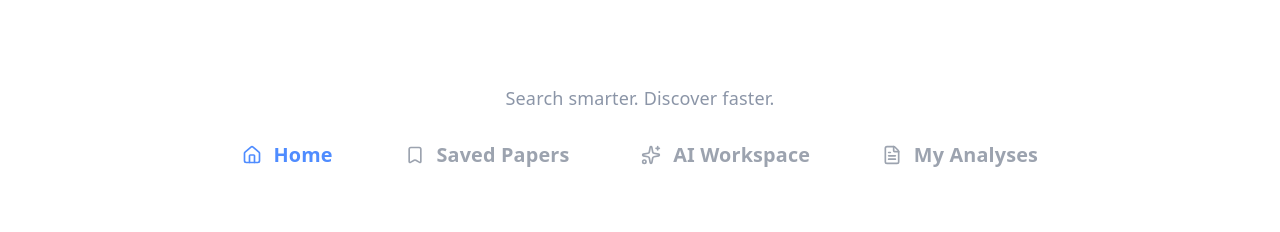
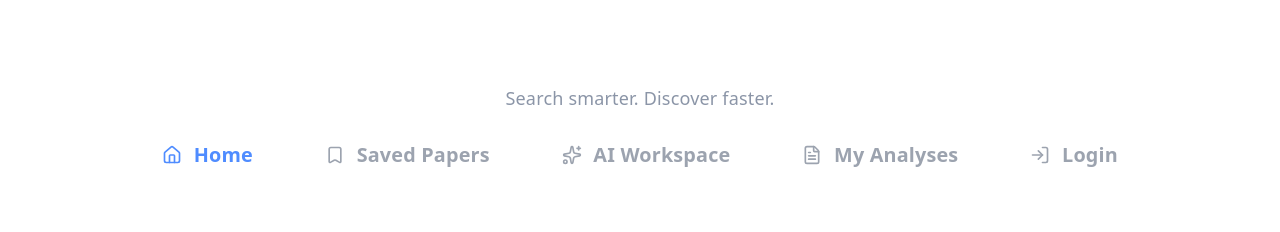
Before and after one commit to rhea3006/research-intelligence-platform, a React (Vite) app in the folder frontend/: page / in a window 1280 px wide. Shown: the top 232 px of the page. Built offline with nearby package versions, Linux system fonts and the light colour scheme; no server answers.

Commit message:
Complete authentication flow and protected user access

```diff
--- a/frontend/src/components/Navbar.css
+++ b/frontend/src/components/Navbar.css
@@ -73,3 +73,10 @@
 
     color:#4f8cff;
 }
+
+.auth-button {
+    border: none;
+    background: none;
+    font: inherit;
+    cursor: pointer;
+}
--- a/frontend/src/components/Navbar.tsx
+++ b/frontend/src/components/Navbar.tsx
@@ -1,5 +1,6 @@
 import { NavLink } from "react-router-dom";
-import { House, Bookmark, Sparkles,FileText } from "lucide-react";
+import { House, Bookmark, Sparkles,FileText,LogIn,LogOut, } from "lucide-react";
+import { useAuth } from "../auth/Authcontext";
 import "./Navbar.css"
 
 type NavbarProps = {
@@ -11,6 +12,9 @@ type NavbarProps = {
 };
 
 function Navbar({ title, subtitle }: NavbarProps) {
+
+    const { isAuthenticated, logout } = useAuth();
+
   return (
     <header className="navbar">
       <div className="navbar-brand">
@@ -57,6 +61,25 @@ function Navbar({ title, subtitle }: NavbarProps) {
               <FileText size={22} />
               <span>My Analyses</span>
           </NavLink>
+          {isAuthenticated ? (
+                <button
+                    className="nav-link auth-button"
+                    onClick={logout}
+                >
+                    <LogOut size={22} />
+                    <span>Logout</span>
+                </button>
+            ) : (
+                <NavLink
+                    to="/login"
+                    className={({ isActive }) =>
+                        isActive ? "nav-link active" : "nav-link"
+                    }
+                >
+                    <LogIn size={22} />
+                    <span>Login</span>
+                </NavLink>
+            )}
       </nav>
     </header>
   );
```
